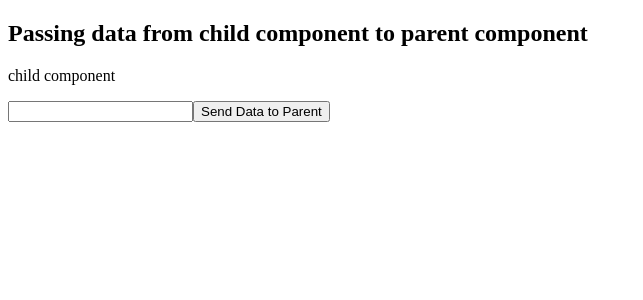
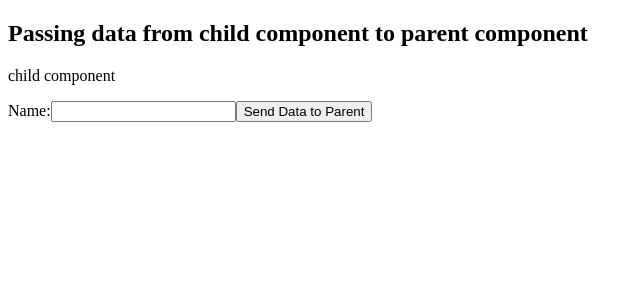
Before and after one commit to viplavdhande91/AngularProjectTraining, an Angular app: page / in a window 1280 px wide. Shown: the top 300 px of the page, without its empty margins (0-643 px from the left). Built offline with nearby package versions, Linux system fonts and the light colour scheme.

Commit message:
label added

```diff
--- a/src/app/user/user.component.html
+++ b/src/app/user/user.component.html
@@ -1,6 +1,6 @@
 <p>child component</p>
 
-
-<input type="text" #box/>
+<label for="box-input">Name:</label>
+<input type="text" #box name="box-input"/>
 
 <button (click) = "GetDataFromChildEvent.emit(box.value)">Send Data to Parent </button>
```
